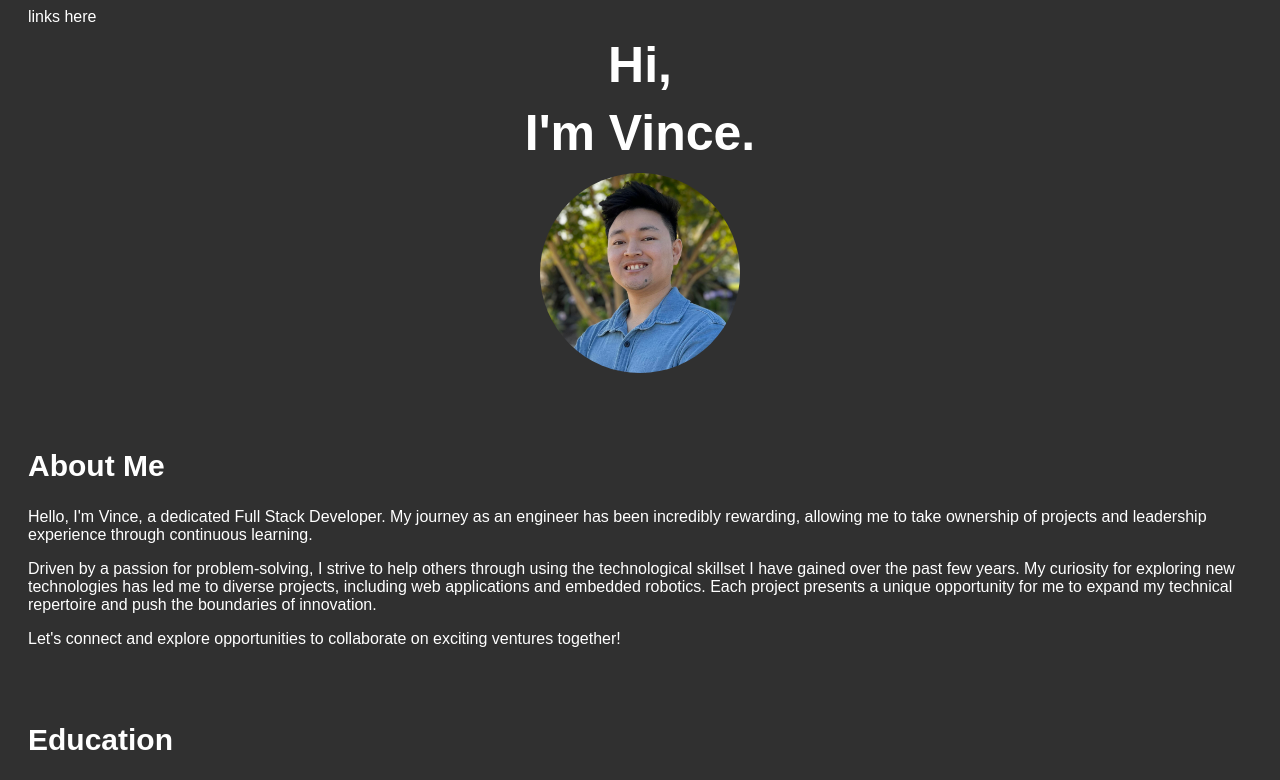
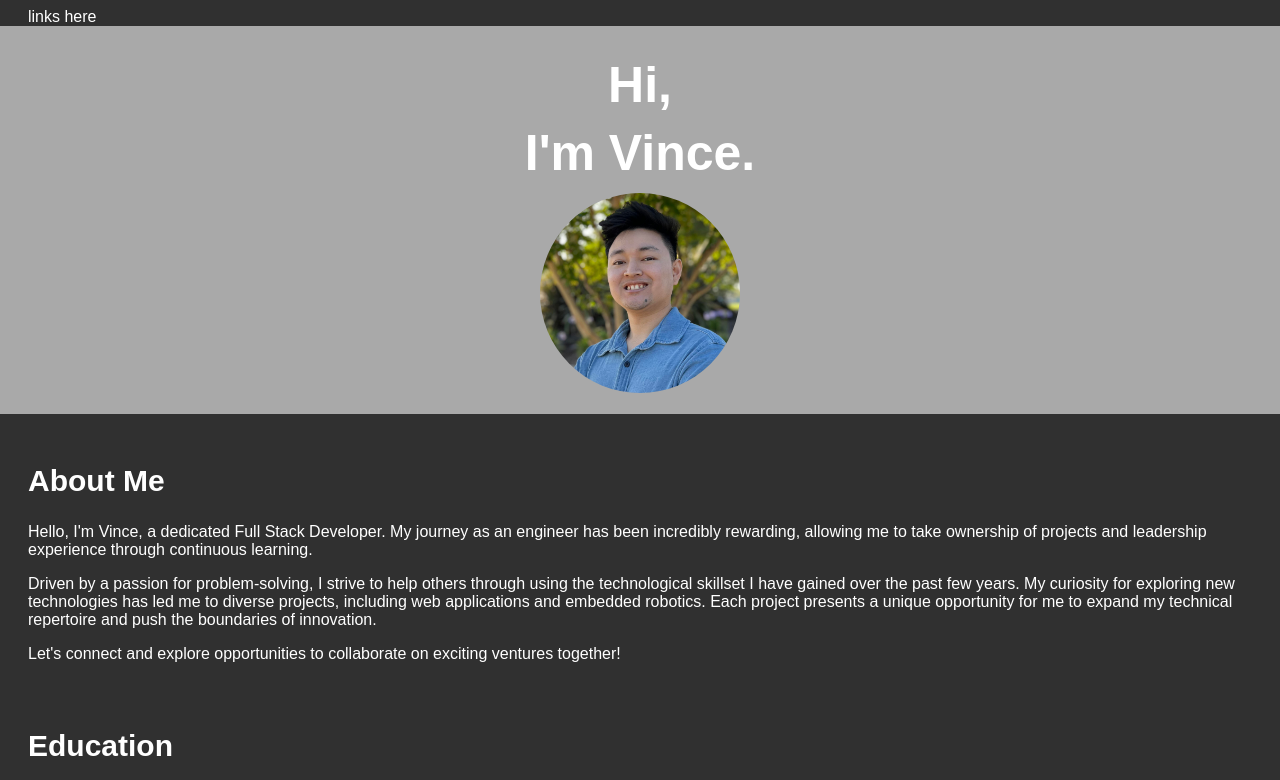
Before and after one commit to VinceNguyen35/portfolio-app, a React (Vite) app: page / in a window 1280 px wide. Shown: the top 780 px of the page. Built offline with nearby package versions, Linux system fonts and the light colour scheme; the HTML template or start-up script is replaced by a standard one.

Commit message:
Separate landing from intro

```diff
--- a/css/index.css
+++ b/css/index.css
@@ -3,6 +3,12 @@ body {
   background-color: #303030;
   color: white;
   padding: 0 20px;
+}
+
+h2 {
+  font-size: 30px;
+  padding-top: 50px;
+  margin-top: 0;
 }
 
 h1 {
@@ -11,9 +17,10 @@ h1 {
   margin: 10px;
 }
 
-h2 {
-  font-size: 30px;
-  padding-top: 50px;
+.landing {
+  background-color: darkgray;
+  padding: 20px 0;
+  margin: 0 -30px;
 }
 
 .profile-image-container {
--- a/sass/base/_base.scss
+++ b/sass/base/_base.scss
@@ -5,13 +5,8 @@ body {
     padding: 0 20px;
 }
 
-h1 {
-    text-align: center;
-    font-size: 50px;
-    margin: 10px;
-}
-
 h2 {
     font-size: 30px;
     padding-top: 50px;
+    margin-top: 0;
 }
--- a/sass/components/_intro.scss
+++ /dev/null
@@ -1,15 +0,0 @@
-.profile-image-container {
-    width: 200px;
-    height: 200px;
-    overflow: hidden;
-    border: 1px solid transparent;
-    border-radius: 100%;
-    margin: 0 auto;
-}
-
-.profile-image {
-    width: 400px;
-    height: 533px;
-    margin-top: -150px;
-    margin-left: -100px;
-}
--- /dev/null
+++ b/sass/components/_landing.scss
@@ -0,0 +1,27 @@
+h1 {
+    text-align: center;
+    font-size: 50px;
+    margin: 10px;
+}
+
+.landing {
+    background-color: darkgray;
+    padding: 20px 0;
+    margin: 0 -30px;
+}
+
+.profile-image-container {
+    width: 200px;
+    height: 200px;
+    overflow: hidden;
+    border: 1px solid transparent;
+    border-radius: 100%;
+    margin: 0 auto;
+}
+
+.profile-image {
+    width: 400px;
+    height: 533px;
+    margin-top: -150px;
+    margin-left: -100px;
+}
--- a/sass/index.scss
+++ b/sass/index.scss
@@ -13,6 +13,7 @@
 
 // components
 @import "components/header";
+@import "components/landing";
 @import "components/intro";
 @import "components/education";
 @import "components/skills";
--- a/src/App.tsx
+++ b/src/App.tsx
@@ -1,5 +1,6 @@
 // Component Imports
 import Header from "./components/Header";
+import Landing from "./components/Landing";
 import Intro from "./components/Intro";
 import Education from "./components/Education";
 import Skills from "./components/Skills";
@@ -11,6 +12,7 @@ function App() {
   return (
     <>
       <Header />
+      <Landing />
       <Intro />
       <Education />
       <Skills />
--- a/src/components/Intro.tsx
+++ b/src/components/Intro.tsx
@@ -1,11 +1,6 @@
 const Intro = () => {
     return (
-        <section>
-            <h1>Hi,</h1>
-            <h1>I'm Vince.</h1>
-            <div className="profile-image-container">
-                <img className="profile-image" src="Linkedin_Picture.jpg" alt="picture of me, Vince Nguyen" />
-            </div>
+        <section className="intro">
             <h2>About Me</h2>
             <p>Hello, I'm Vince, a dedicated Full Stack Developer. My journey as an engineer has been incredibly rewarding, allowing me to take ownership of projects and leadership experience through continuous learning.</p>
             <p>Driven by a passion for problem-solving, I strive to help others through using the technological skillset I have gained over the past few years. My curiosity for exploring new technologies has led me to diverse projects, including web applications and embedded robotics. Each project presents a unique opportunity for me to expand my technical repertoire and push the boundaries of innovation.</p>
--- /dev/null
+++ b/src/components/Landing.tsx
@@ -0,0 +1,13 @@
+const Landing = () => {
+    return (
+        <section className="landing">
+            <h1>Hi,</h1>
+            <h1>I'm Vince.</h1>
+            <div className="profile-image-container">
+                <img className="profile-image" src="Linkedin_Picture.jpg" alt="picture of me, Vince Nguyen" />
+            </div>
+        </section>
+    );
+}
+
+export default Landing;
```
